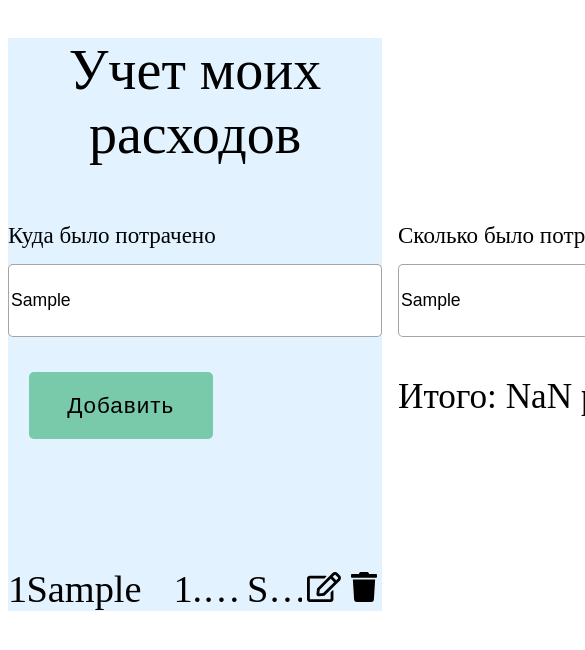
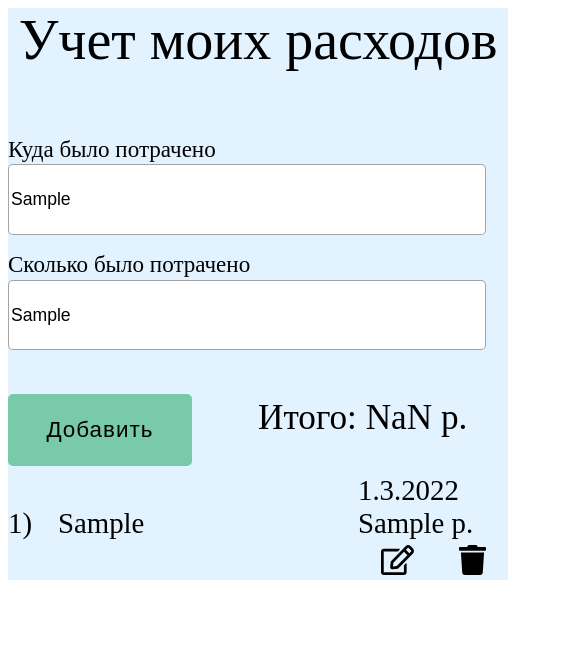
Before and after one commit to vladimirov-s/mini_pr_spendCount, a website: page front/index.html in a window 390 px wide. Both pictures are taken after typing "Sample", "Sample" into the empty fields and a click on the button "Добавить". Shown: the top 650 px of the page, 585 px wide, since content can reach past the window. Drawn offline with nearby package versions, Linux system fonts and the light colour scheme.

Commit message:
fix several problems

```diff
--- a/back/app.js
+++ b/back/app.js
@@ -3,7 +3,9 @@ const bodyParser = require("body-parser");
 const cors = require("cors");
 const app = express();
 
-app.get("/", (req, res) => {
+app.get("/createCount", (req, res) => {
+  const body = req.body;
+
   res.send("Работаем, чувак");
 });
 
--- a/front/index.html
+++ b/front/index.html
@@ -12,15 +12,15 @@
     <div id="wrapper">
       <h1>Учет моих расходов</h1>
       <div class="dGrid" id="calculations">
-        <div class="wrapWrap fields dflex">
+        <div id="control1" class="wrapWrap fields dflex">
           <span>Куда было потрачено</span>
           <input class="animate__animated" type="text" placeholder="Куда было потрачено" />
         </div>
-        <div class="wrapWrap fields dflex">
+        <div id="control2" class="wrapWrap fields dflex">
           <span>Сколько было потрачено</span>
           <input class="animate__animated" type="text" placeholder="Сколько было потрачено" title="Только числовые значения" />
         </div>
-        <div class="fields">
+        <div id="control3" class="dflex fields">
           <button id="addSpend">Добавить</button>
         </div>
         <p id="result">Итого: <span id="resultSpan">0</span> p.</p>
--- a/front/js/js.js
+++ b/front/js/js.js
@@ -37,56 +37,69 @@ const render = () => {
     const { text, number, date } = element;
     resultSpan.innerText = parseInt(resultSpan.innerText) + parseInt(number);
     const container = document.createElement("div");
+    container.className = "dIgrid item";
     const numBList = document.createElement("span");
+    numBList.innerText = idx + 1 + ")";
+    numBList.className = "counter";
     const shopName = document.createElement("span");
+    shopName.innerText = element.text;
+    shopName.className = "shopName";
     const rData = document.createElement("span");
+    rData.className = "date";
     const summ = document.createElement("span");
+    summ.className = "countNum";
+    summ.innerText = element.number + " p.";
+    const wrapForControl = document.createElement("div");
+    wrapForControl.className = "controlItems dflex";
     const imgEdit = document.createElement("img");
+    imgEdit.alt = "";
+    imgEdit.title = "Редактировать запись";
+    imgEdit.src = "imgs/edit.svg";
+    imgEdit.className = "imgEdit";
     const imgDelete = document.createElement("img");
-    container.className = "dIgrid item";
-    numBList.innerText = idx + 1 + ")";
-    shopName.innerText = element.text;
-    console.log(typeof date, date);
+    imgDelete.src = "imgs/trash.svg";
+    imgDelete.alt = "";
+    imgDelete.title = "Удалить запись";
+    imgDelete.className = "imgDelete";
     if (date) {
       rData.innerText = date;
     } else {
       const newDate = new Date();
       rData.innerText = newDate.getDate() + "." + newDate.getMonth() + "." + newDate.getFullYear();
     }
-  summ.innerText = element.number + " p.";
-  imgEdit.alt = "";
-  imgEdit.title = "Редактировать запись";
-  imgEdit.src = "imgs/edit.svg";
-  imgDelete.src = "imgs/trash.svg";
-  imgDelete.alt = "";
-  imgDelete.title = "Удалить запись";
     container.appendChild(numBList);
     container.appendChild(shopName);
     container.appendChild(rData);
     container.appendChild(summ);
-  container.appendChild(imgEdit);
-  container.appendChild(imgDelete);
+    wrapForControl.appendChild(imgEdit);
+    wrapForControl.appendChild(imgDelete);
+    container.appendChild(wrapForControl);
     outputCont.appendChild(container);
     imgEdit.onclick = () => {
       const numBListInner = numBList.cloneNode(true);
       const wrapForEdit = document.createElement("div");
+      wrapForEdit.className = "wrapForEdit dflex";
       const inpForTitle = document.createElement("input");
-    const inpForNumValue = document.createElement("input");
-    const inpForDateEdit = document.createElement("input");
-    const buttConfirm = document.createElement("button");
-    const buttCancelEdit = document.createElement("button");
-    wrapForEdit.className = "wrapForEdit dflex";
       inpForTitle.placeholder = "Ведите новое название места";
       inpForTitle.title = "Ведите новое название места";
       inpForTitle.value = text;
+      inpForTitle.className = "inpForTitle";
+      const inpForNumValue = document.createElement("input");
       inpForNumValue.placeholder = "Ведите новую сумму";
       inpForNumValue.title = "Ведите новую сумму";
       inpForNumValue.value = number;
+      inpForNumValue.className = "inpForNumValue";
+      const inpForDateEdit = document.createElement("input");
       inpForDateEdit.placeholder = "Ведите новую дату";
       inpForDateEdit.title = "Изменить дату";
       inpForDateEdit.value = rData.cloneNode(true).innerText;
+      inpForDateEdit.className = "inpForDateEdit";
+      const buttConfirm = document.createElement("button");
       buttConfirm.innerText = "Save";
+      buttConfirm.localName = "buttConfirm";
+      const buttCancelEdit = document.createElement("button");
       buttCancelEdit.innerText = "Cancel";
+      buttCancelEdit.className = "buttCancelEdit";
       wrapForEdit.appendChild(numBListInner);
       wrapForEdit.appendChild(inpForTitle);
       wrapForEdit.appendChild(inpForNumValue);
--- a/front/style/style.less
+++ b/front/style/style.less
@@ -33,11 +33,13 @@ h1 {
   text-align: center;
   font-weight: 100;
   font-size: 3.5rem;
+  margin-top: 0;
 }
 
 #wrapper {
   margin: 0 auto;
-  max-width: 1200px;
+  max-width: 75rem;
+  min-width: 500px;
   background-color: @wrapBG;
 }
 
@@ -45,7 +47,26 @@ h1 {
   width: calc(100% - 5.4rem);
   margin: 3.5rem auto 0 auto;
   grid-template-columns: 6fr 3fr 3fr;
+  grid-template-rows: 1fr 1fr;
   grid-gap: 0 1rem;
+  grid-template-areas: "a b c d";
+}
+
+#control1 {
+  grid-column: a;
+}
+
+#control2 {
+  grid-column: b;
+}
+
+#control3 {
+  grid-column: c;
+  align-items: end;
+}
+
+.controlItems {
+  justify-content: space-around;
 }
 
 button {
@@ -59,6 +80,7 @@ button {
 input {
   outline: none;
   font-size: 1.1rem;
+  min-width: 6rem;
 }
 
 input,
@@ -67,7 +89,10 @@ button {
 }
 
 .fields {
+  align-items: center;
+
   span {
+    flex: 100%;
     font-size: 1.44rem;
     white-space: nowrap;
   }
@@ -78,16 +103,13 @@ button {
     width: 100%;
     max-width: 29.5rem;
     margin-top: -.9rem;
-    line-height: 2.2;
+    line-height: 3.8;
   }
 
   button {
-    line-height: 3;
-  }
-
-  button {
-    margin: 2.2rem 0 0 1.3rem;
     padding: 0 2.4rem;
+    line-height: 3.2;
+    margin-bottom: .5rem;
     border: 0;
     letter-spacing: 1px;
     font-weight: 100;
@@ -98,7 +120,7 @@ button {
 }
 
 #result {
-  grid-column: 3;
+  grid-column: c;
   font-size: 2.2rem;
   margin-top: 2.5rem;
   white-space: nowrap;
@@ -108,12 +130,7 @@ button {
   img {
     height: 30px;
     padding: 5px;
-    margin: 0 0 0 auto;
     cursor: pointer;
-
-    &:nth-child(6) {
-      margin: 0 auto 0 0;
-    }
 
     &:hover {
       box-shadow: @shadow;
@@ -135,7 +152,8 @@ button {
 }
 
 .item {
-  grid-template-columns: 1fr 8fr 4fr 3fr 1fr 1fr;
+  grid-template-columns: 1fr 8fr 4fr 3fr 1fr;
+  grid-template-areas: "a b c d e";
   width: 100%;
   position: relative;
 
@@ -144,6 +162,7 @@ button {
     white-space: nowrap;
     overflow: hidden;
     text-overflow: ellipsis;
+    min-width: 3rem
   }
 
   button,
@@ -158,13 +177,118 @@ button {
   }
 
   #result {
-    grid-column: 2;
+    grid-column: b;
+  }
+
+  .item {
+    span {
+      font-size: 2.2rem;
+    }
   }
 }
 
 @media (max-width:850px) {
   #calculations {
-    grid-template-columns: 100%;
+    grid-template-columns: 1fr 1fr 1fr;
     grid-template-rows: 1fr 1fr 1fr;
+    grid-template-areas: "a b c";
+  }
+
+  #control1 {
+    grid-column: a/b;
+    grid-row: 1;
+  }
+
+  #control2 {
+    grid-column: a/b;
+    grid-row: 2;
+  }
+
+  #control3 {
+    grid-column: a/b;
+    grid-row: 3;
+  }
+
+  #result {
+    grid-column: b/c;
+    grid-row: 3;
+  }
+
+  .item {
+    grid-template-columns: 1fr 7fr 4fr 3fr 1fr;
+    grid-template-areas: "a b c d e";
+
+    span {
+      font-size: 2rem;
+    }
   }
 }
+
+
+@media (max-width:600px) {
+  #calculations {
+    grid-template-columns: 1fr 1fr;
+    grid-template-rows: 1fr 1fr 1fr;
+    grid-template-areas: "a b";
+  }
+
+  .item {
+    grid-template-columns: 1fr 6fr 3fr;
+    grid-template-areas: "a b c";
+
+    .date,
+    .countNum {
+      text-overflow: clip;
+    }
+
+    span {
+      font-size: 1.8rem;
+    }
+  }
+
+  .counter {
+    grid-column: 1;
+    grid-row: 2;
+  }
+
+  .shopName {
+    grid-column: 2;
+    grid-row: 2;
+  }
+
+  .date {
+    grid-column: 3;
+    grid-row: 1;
+  }
+
+  .countNum {
+    grid-column: 3;
+    grid-row: 2;
+  }
+
+  .controlItems {
+    grid-column: 3;
+    grid-row: 3;
+  }
+
+  .wrapForEdit {
+    grid-row: 2;
+    flex-wrap: wrap;
+
+    button {
+      flex: 20%;
+    }
+  }
+
+  .inpForTitle {
+    flex: 25%
+  }
+
+  .inpForNumValue {
+    flex: 25%;
+  }
+
+  .inpForDateEdit {
+    flex: 25%;
+  }
+}
```
Also changed, not shown: back/src/modules/controllers/user.controller.js (added), front/style/style.css. Lines whose indentation alone changed are shown as unchanged.
